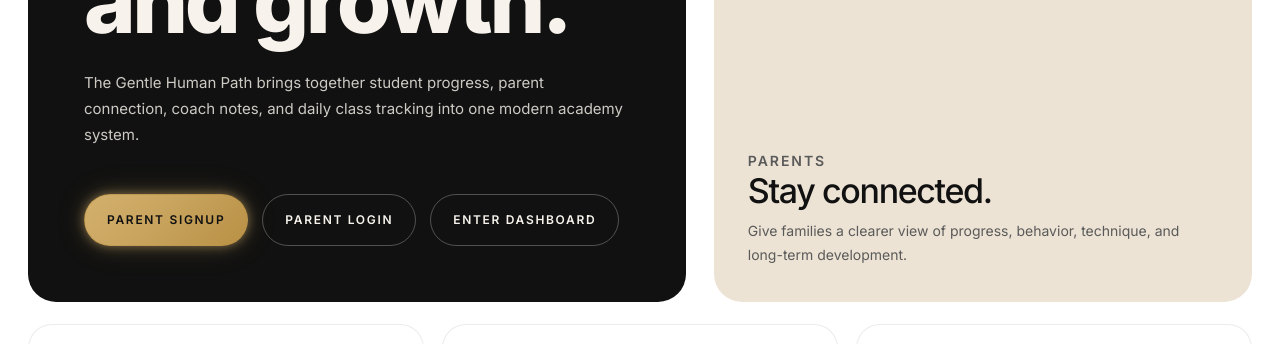
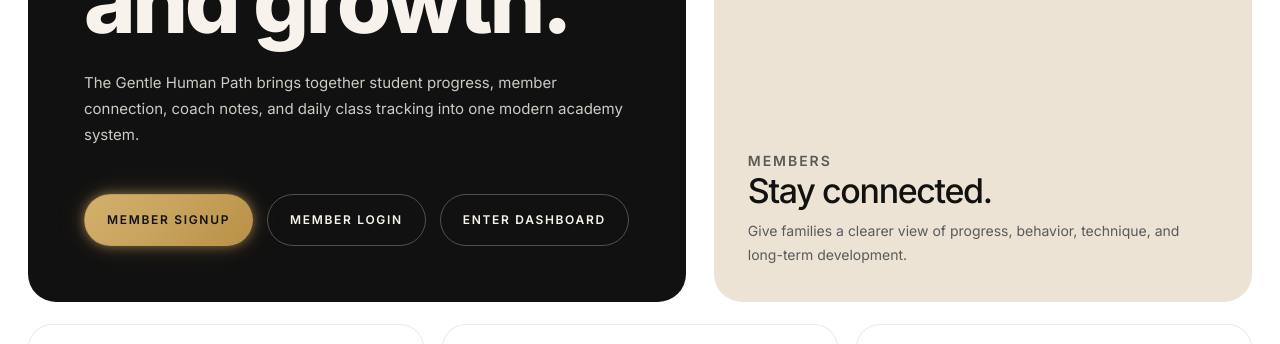
Before and after one commit to jmozaic/the-gentle-human-path, a Next.js app: page / in a window 1280 px wide. Shown: the part 589-933 px from the top of the page. Built offline with nearby package versions, Linux system fonts and the light colour scheme; no server answers.

Commit message:
clean adult roster rows and update member wording

```diff
--- a/app/coach-dashboard/CoachDashboardClient.tsx
+++ b/app/coach-dashboard/CoachDashboardClient.tsx
@@ -1224,9 +1224,6 @@
                         ? ` • ${student.blackDegree} degree`
                         : ` • ${student.stripes}/${student.stripeMax} stripes`}
                       {student.age !== null ? ` • ${student.age} yrs` : ""}
-                      {student.adult
-                        ? ` • training ${student.trainingYears} yrs • belt ${student.yearsAtBelt}/${student.minYearsAtBelt} yrs`
-                        : ""}
                       {student.fastTrackReview
                         ? ` • Fast Track ${student.fastTrackAverage.toFixed(1)}x/wk`
                         : ""}
--- a/app/page.tsx
+++ b/app/page.tsx
@@ -14,18 +14,18 @@
             and growth.
           </h1>
           <p className="ghp-lead">
-            The Gentle Human Path brings together student progress, parent
+            The Gentle Human Path brings together student progress, member
             connection, coach notes, and daily class tracking into one modern
             academy system.
           </p>
 
           <div className="ghp-actions">
-            <Link href="/parent-signup" className="ghp-btn ghp-btn-gold">
-              Parent Signup
+            <Link href="/member-signup" className="ghp-btn ghp-btn-gold">
+              Member Signup
             </Link>
 
-            <Link href="/parent-login" className="ghp-btn ghp-btn-secondary">
-              Parent Login
+            <Link href="/member-login" className="ghp-btn ghp-btn-secondary">
+              Member Login
             </Link>
 
             <Link href="/coach-login" className="ghp-btn ghp-btn-secondary">
@@ -45,7 +45,7 @@
           </div>
 
           <div className="ghp-panel-card">
-            <p className="ghp-panel-label">Parents</p>
+            <p className="ghp-panel-label">Members</p>
             <h3>Stay connected.</h3>
             <p>
               Give families a clearer view of progress, behavior, technique, and
@@ -62,7 +62,7 @@
         </div>
 
         <div className="ghp-feature">
-          <span className="ghp-feature-label">Parent Portal</span>
+          <span className="ghp-feature-label">Member Portal</span>
           <p>Simple access to student progress, updates, and communication.</p>
         </div>
 
@@ -96,7 +96,7 @@
           </div>
 
           <div className="ghp-editorial-card">
-            <h3>Parent-ready structure</h3>
+            <h3>Member-ready structure</h3>
             <p>
               Create a cleaner bridge between the academy and the family without
               losing your coaching workflow.
```
